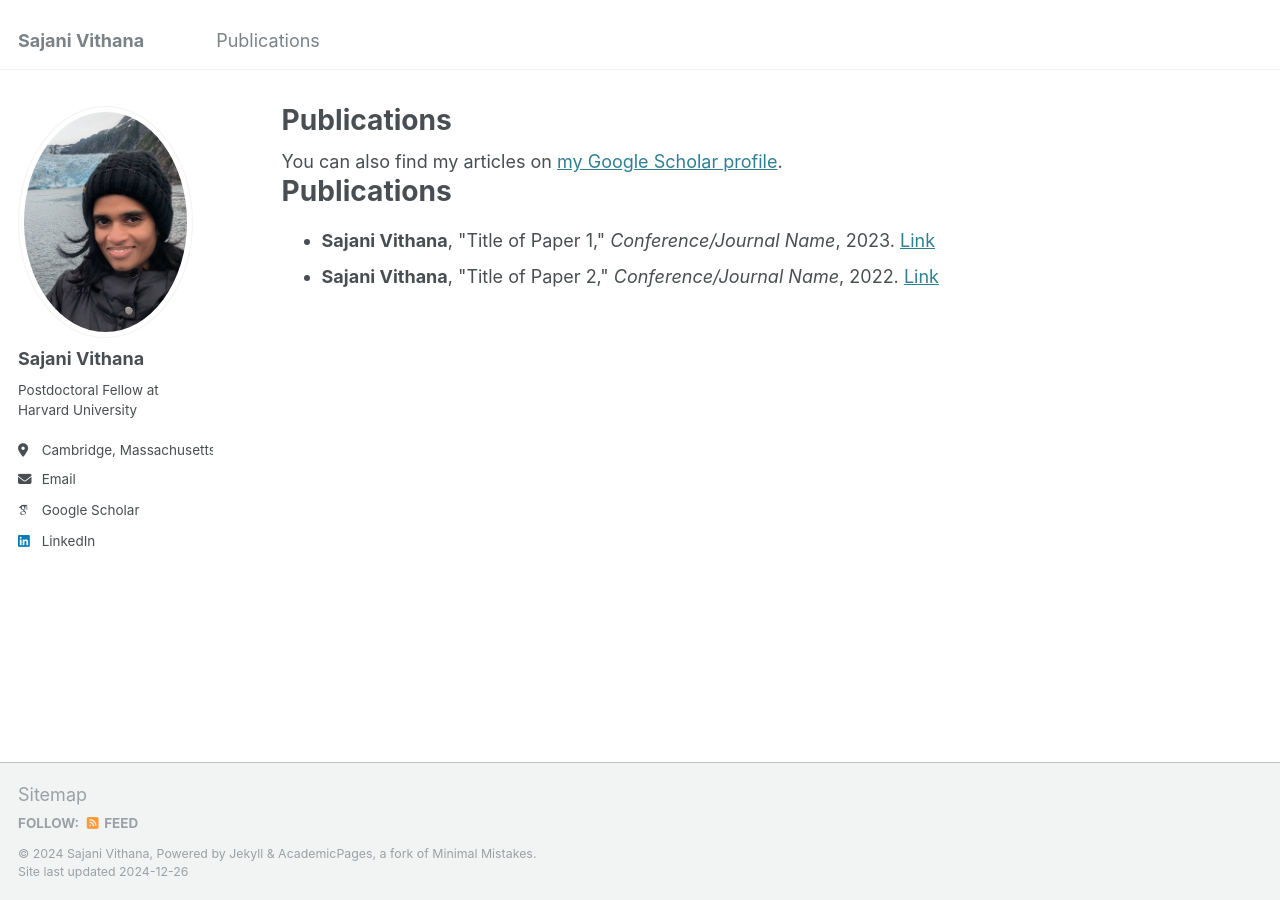
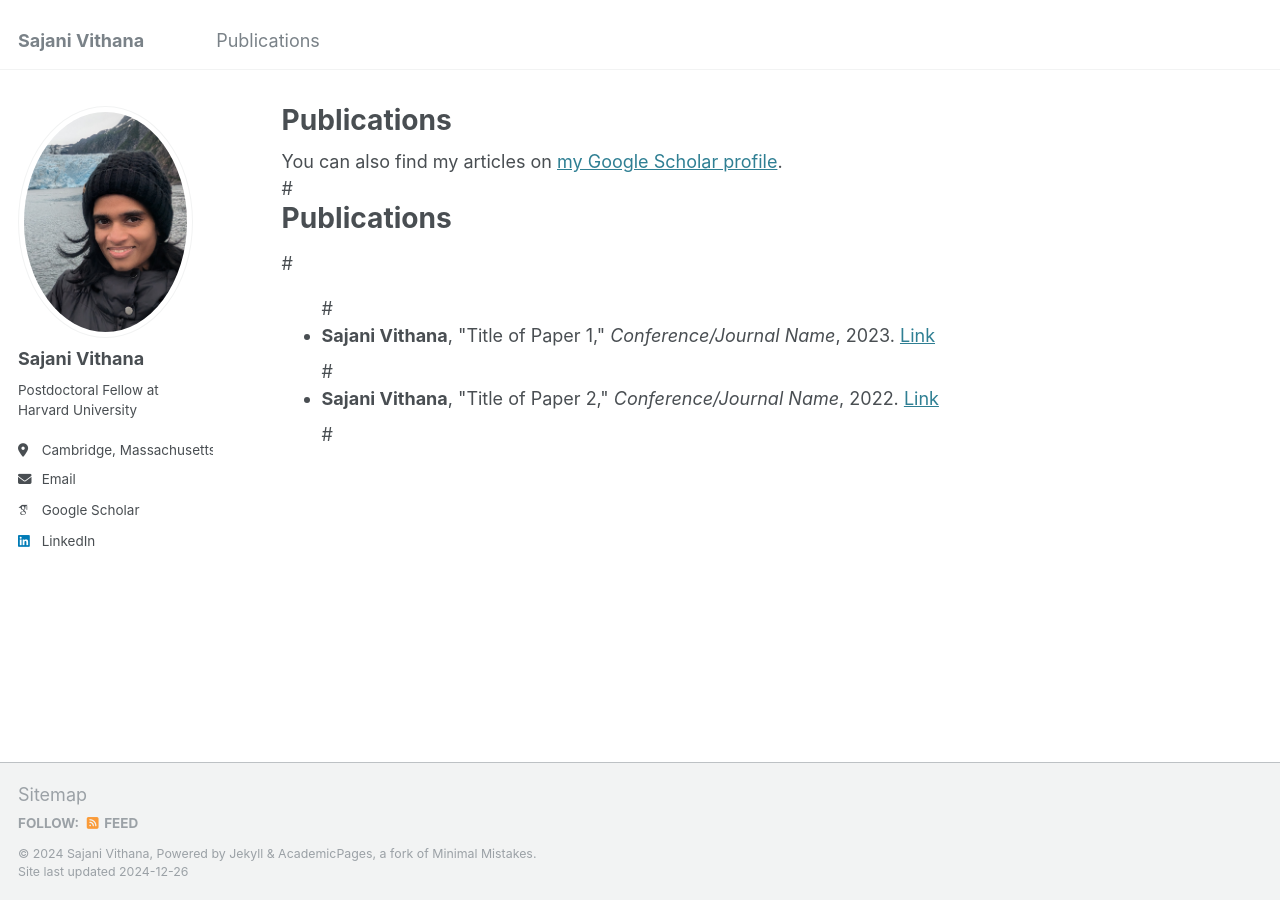
Before and after one commit to sajani-vithana/sajani-vithana.github.io, a Jekyll site: the page built from _pages/publications.html, in a window 1280 px wide. Built offline with Jekyll 4.4.1, drawn with Linux system fonts in a browser that asks for light colours; some web fonts are replaced; a file with an impossible date is left out.

Commit message:
Update publications.html

```diff
--- a/_pages/publications.html
+++ b/_pages/publications.html
@@ -32,9 +32,9 @@ author_profile: true
   {% endfor %}
 {% endif %}
 
-<h1>Publications</h1>
+#<h1>Publications</h1>
 
-<ul>
-  <li><strong>Sajani Vithana</strong>, "Title of Paper 1," <em>Conference/Journal Name</em>, 2023. <a href="http://example.com">Link</a></li>
-  <li><strong>Sajani Vithana</strong>, "Title of Paper 2," <em>Conference/Journal Name</em>, 2022. <a href="http://example.com">Link</a></li>
-</ul>
+#<ul>
+#  <li><strong>Sajani Vithana</strong>, "Title of Paper 1," <em>Conference/Journal Name</em>, 2023. <a href="http://example.com">Link</a></li>
+#  <li><strong>Sajani Vithana</strong>, "Title of Paper 2," <em>Conference/Journal Name</em>, 2022. <a href="http://example.com">Link</a></li>
+#</ul>
```
